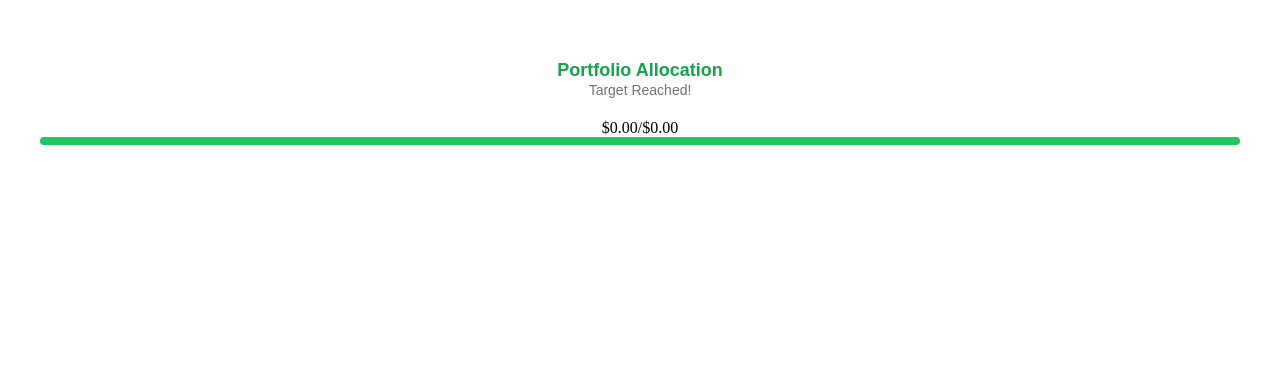
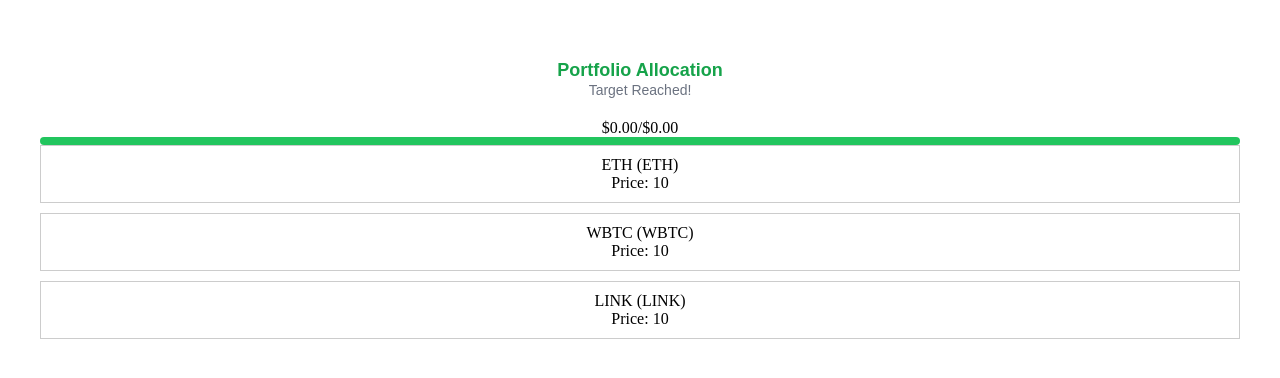
Before and after one commit to ETHGlobal-NY-SwapPay/swap-pay-sdk, a React (Vite) app: page / in a window 1280 px wide. Shown: the top 378 px of the page. Built offline with nearby package versions, Linux system fonts and the light colour scheme.

Commit message:
setup base asset list (#2)

```diff
--- a/src/components/Assets.tsx
+++ b/src/components/Assets.tsx
@@ -1,3 +1,5 @@
+import {SEPOLIA_ASSETS} from "@/config/assets.ts";
+
 function formatCurrency(amount: number, currency = 'USD'): string {
     return new Intl.NumberFormat('en-US', {
         style: 'currency',
@@ -9,6 +11,7 @@ const Assets = () => {
     const totalAllocated = 0;
     const targetAmount = 0;
     const isTargetReached = true;
+    const assets = SEPOLIA_ASSETS;
 
     return (
         <div>
@@ -46,6 +49,20 @@ const Assets = () => {
                     }}/>
                 </div>
             </div>
+
+            {/* Asset List */}
+            <div>
+                {assets.map(asset => (
+                    <div key={asset.symbol} style={{
+                        padding: '10px',
+                        border: '1px solid #ccc',
+                        marginBottom: '10px'
+                    }}>
+                        <div>{asset.name} ({asset.symbol})</div>
+                        <div>Price: 10</div>
+                    </div>
+                ))}
+            </div>
         </div>
     );
 }
--- /dev/null
+++ b/src/config/assets.ts
@@ -0,0 +1,37 @@
+import type {AssetConfig} from '@/types';
+
+export const SEPOLIA_ASSETS: AssetConfig[] = [
+    {
+        name: "ETH",
+        symbol: "ETH",
+        contractAddress: "0xEeeeeEeeeEeEeeEeEeEeeEEEeeeeEeeeeeeeEEeE",
+        priceFeedAddress: "0x694AA1769357215DE4FAC081bf1f309aDC325306",
+        priceFeedDecimals: 8,
+        tokenDecimals: 18,
+        type: "native",
+        description: "Native ETH for gas - no contract address needed",
+        logo: "https://token-icons.s3.amazonaws.com/eth.png",
+    },
+    {
+        name: "WBTC",
+        symbol: "WBTC",
+        contractAddress: "0xDD2f20DB368a8Dba08718d8801f08B3E38FEcd08",
+        priceFeedAddress: "0x1b44F3514812d835EB1BDB0acB33d3fA3351Ee43",
+        priceFeedDecimals: 8,
+        tokenDecimals: 8,
+        type: "wrapped",
+        description: "Wrapped Bitcoin (WBTC) on Sepolia",
+        logo: "https://coin-images.coingecko.com/coins/images/7598/large/wrapped_bitcoin_wbtc.png?1696507857",
+    },
+    {
+        name: "LINK",
+        symbol: "LINK",
+        contractAddress: "0x12D50F27df72c759B950a125FdeACe37e3ef21d1",
+        priceFeedAddress: "0xc59E3633BAAC79493d908e63626716e204A45EdF",
+        priceFeedDecimals: 8,
+        tokenDecimals: 18,
+        type: "utility",
+        description: "Chainlink oracle token",
+        logo: "https://coin-images.coingecko.com/coins/images/877/large/chainlink-new-logo.png?1696502009",
+    },
+];
--- /dev/null
+++ b/src/types/index.ts
@@ -0,0 +1,11 @@
+export interface AssetConfig {
+    name: string;
+    symbol: string;
+    contractAddress?: string;
+    priceFeedAddress: string;
+    priceFeedDecimals: number;
+    tokenDecimals: number;
+    type: "native" | "wrapped" | "stablecoin" | "utility";
+    description: string;
+    logo: string;
+}
--- a/vite.config.ts
+++ b/vite.config.ts
@@ -1,7 +1,14 @@
-import { defineConfig } from 'vite'
-import react from '@vitejs/plugin-react-swc'
+import {defineConfig} from "vite";
+import react from "@vitejs/plugin-react-swc";
+import path from "path";
+import {fileURLToPath} from "node:url";
 
 // https://vite.dev/config/
 export default defineConfig({
   plugins: [react()],
-})
+  resolve: {
+    alias: {
+      "@": path.resolve(path.dirname(fileURLToPath(import.meta.url)), "./src"),
+    },
+  },
+});
```
Also changed, not shown: package.json (+19 -8 lines), tsconfig.app.json (+8 -1 lines), 1 other file (tests, documents, lock files or other folders).
